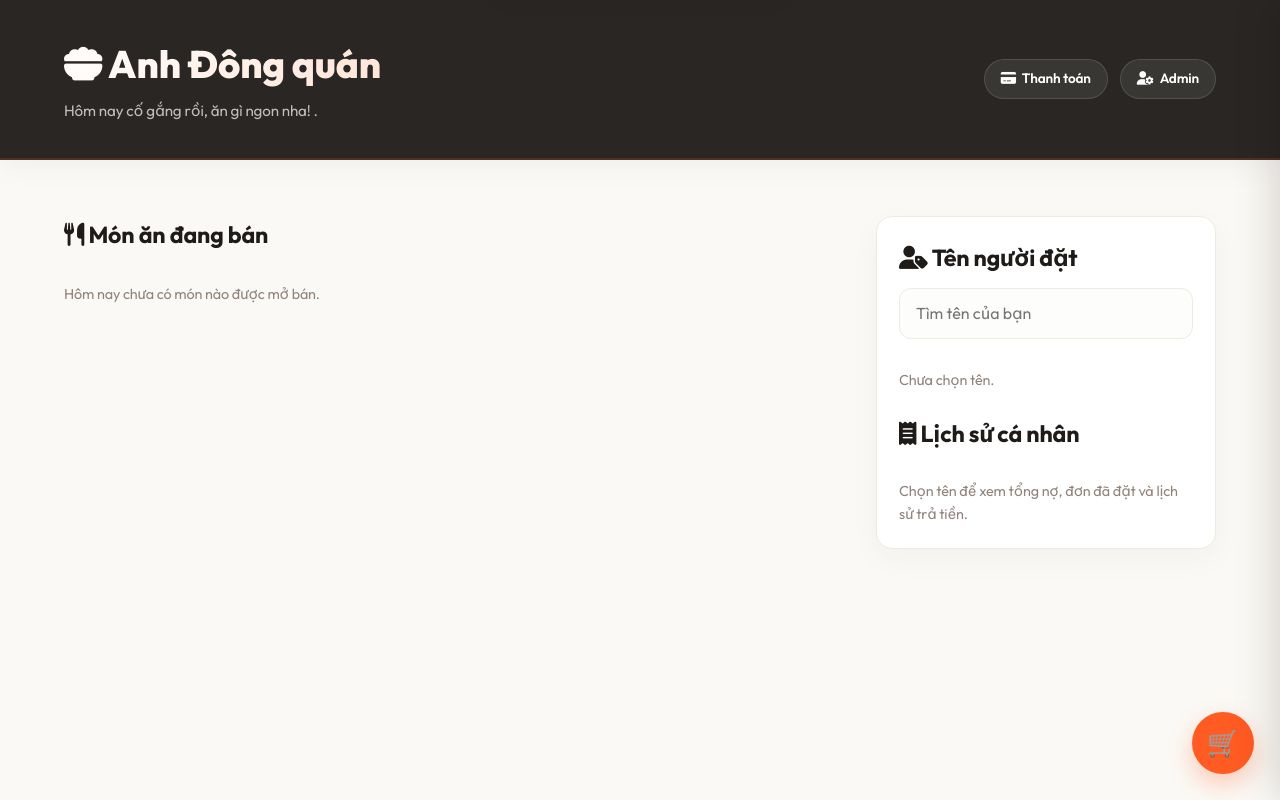
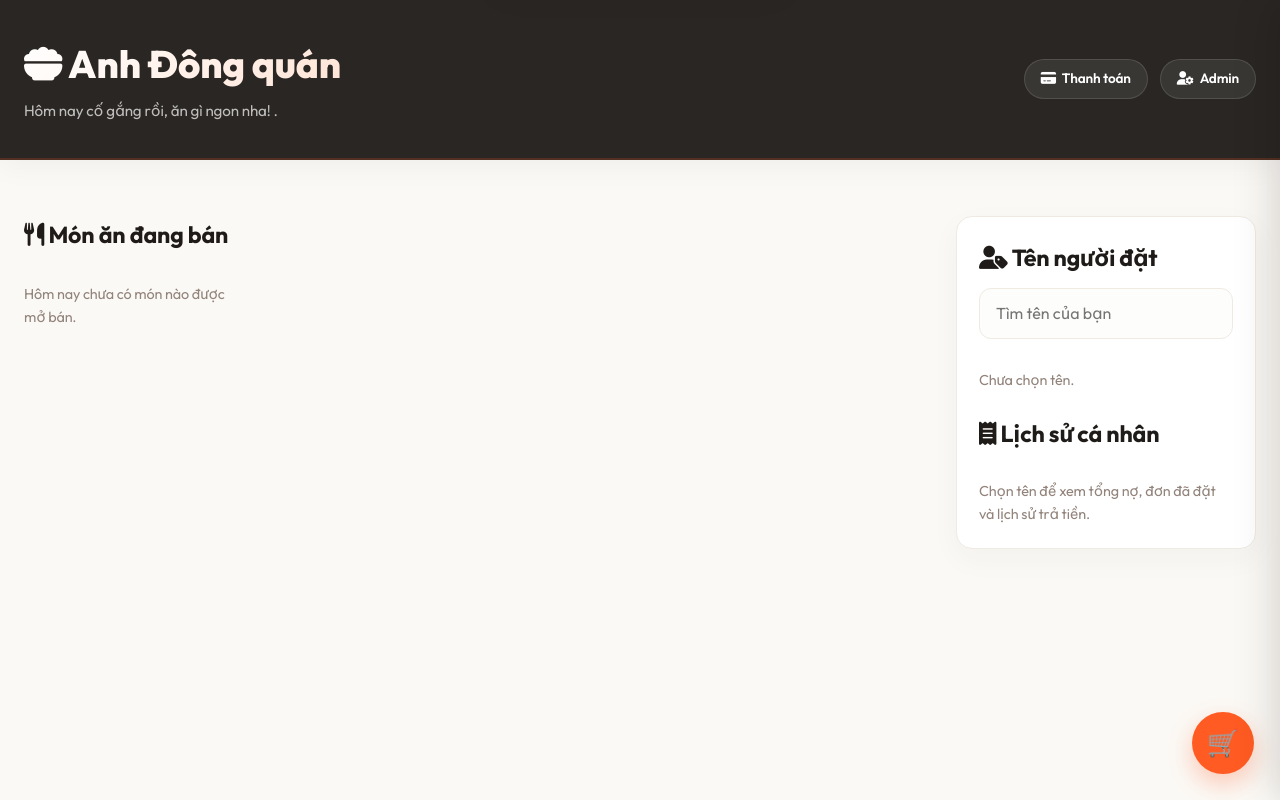
Before and after one commit to TksTug/BanHang, a Flask app: page / in a window 1280 px wide. Run offline with Flask 3, Linux system fonts and the light colour scheme; data that the repository does not hold is empty; parts of the project's set-up code (start-up, migrations or seed data) failed here and were passed over; some libraries are stand-ins or nearby versions.

Commit message:
Aesthetics: adjust container size, narrower sidebar layout, and reduce item min-width to display 3 items per row on desktop

```diff
--- a/static/css/style.css
+++ b/static/css/style.css
@@ -30,7 +30,7 @@
 }
 
 .container {
-    max-width: 1200px;
+    max-width: 1280px;
     margin: 0 auto;
     padding: 24px;
 }
@@ -108,8 +108,8 @@
 
 .page-grid {
     display: grid;
-    grid-template-columns: minmax(0, 1fr) 340px;
-    gap: 28px;
+    grid-template-columns: minmax(0, 1fr) 300px; /* Thu gọn cột phải lại */
+    gap: 20px; /* Thu nhỏ khoảng cách giữa 2 cột cho khít lại */
     align-items: start;
 }
 
@@ -132,8 +132,8 @@
 
 .product-grid {
     display: grid;
-    grid-template-columns: repeat(auto-fill, minmax(260px, 1fr));
-    gap: 24px;
+    grid-template-columns: repeat(auto-fill, minmax(200px, 1fr)); /* Cho phép hiển thị 3 món trên 1 hàng ở máy tính */
+    gap: 20px;
 }
 
 .product-card,
```
